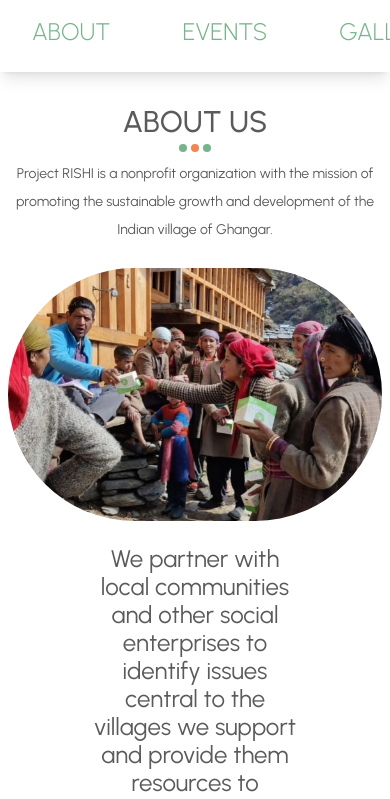
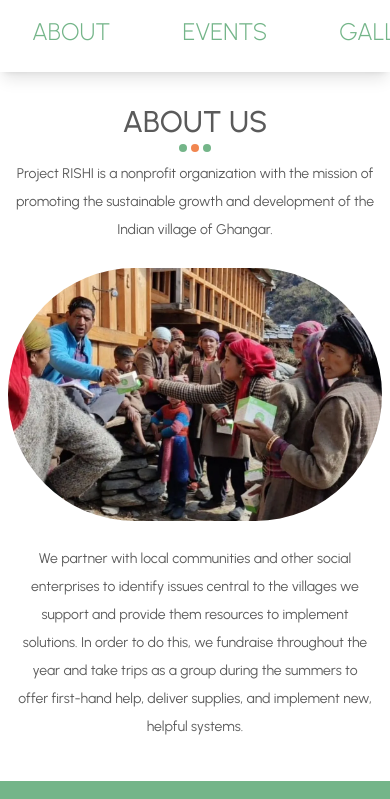
Before and after one commit to acm-ucr/rishi-website, a Next.js app: page /about in a window 390 px wide. Shown: the top 799 px of the page. Built offline with nearby package versions, Linux system fonts and the light colour scheme.

Commit message:
optimized text for small and medium screens, full width on small screens

```diff
--- a/src/components/about/About.jsx
+++ b/src/components/about/About.jsx
@@ -21,7 +21,7 @@ const About = () => {
           />
         </div>
 
-        <div className="w-7/12 font-Urbanist text-2xl font-normal leading-7 tracking-normal text-center px-2">
+        <div className="w-full md:w-7/12 px-2 font-Urbanist text-sm md:text-2xl lg:text-2xl font-normal leading-7 tracking-normal text-center">
           We partner with local communities and other social enterprises to
           identify issues central to the villages we support and provide them
           resources to implement solutions. In order to do this, we fundraise
```
